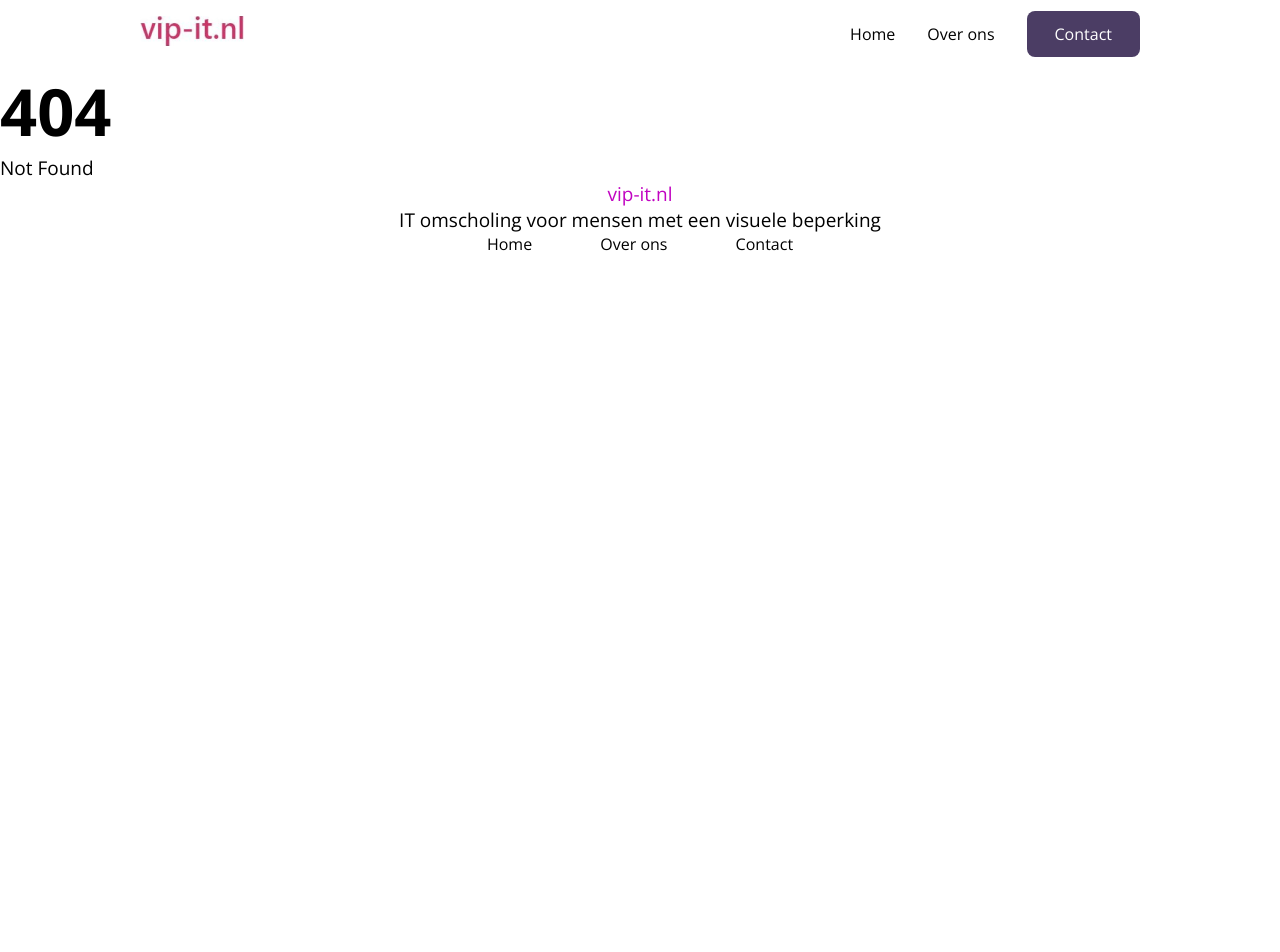
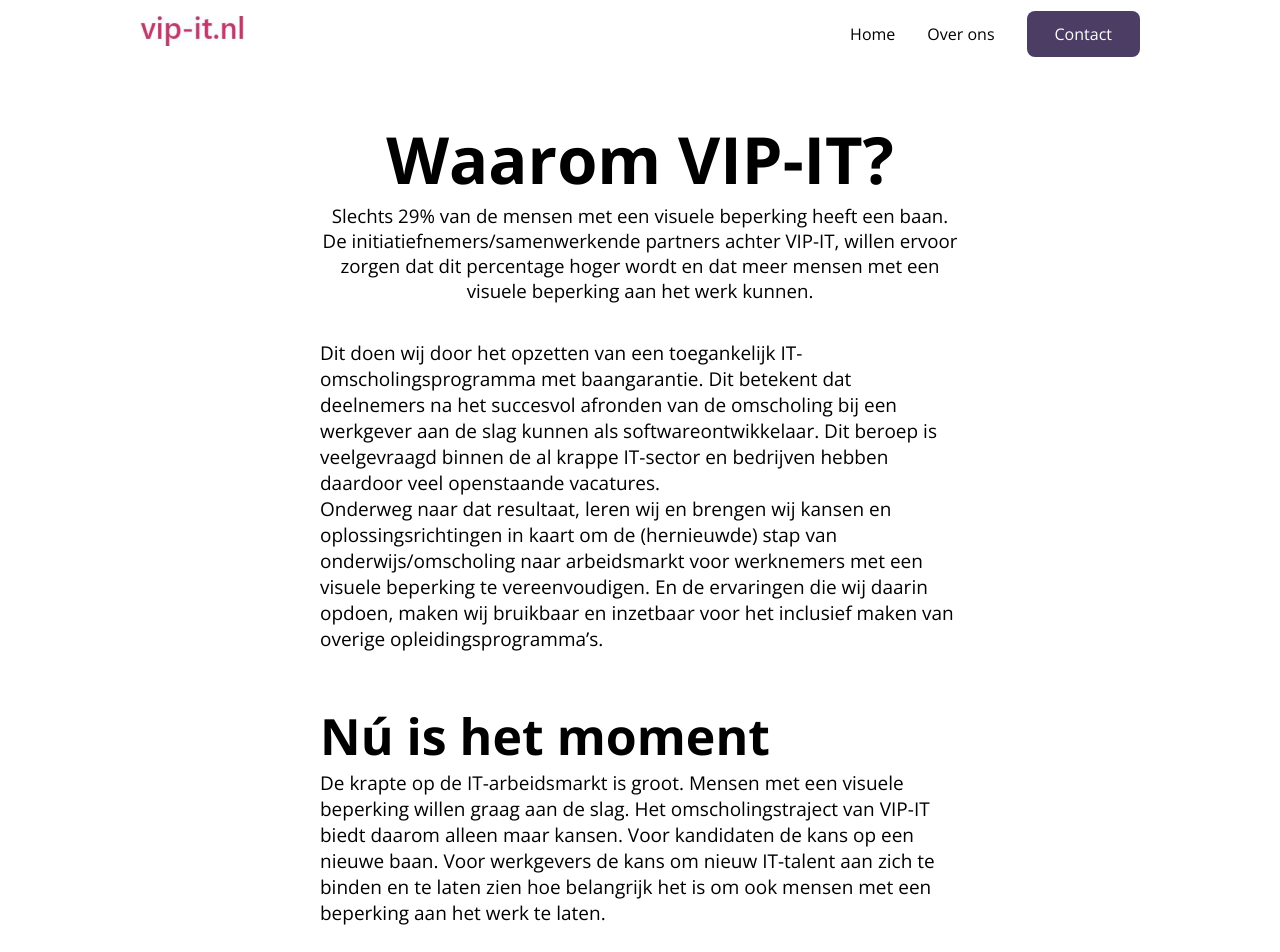
Before and after one commit to DphnZwp/vip-it, a SvelteKit app: page /over-ons in a window 1280 px wide. Before the commit this address had no page. Shown: the top 952 px of the page. Before the commit the page ends 800 px from the top, so only its background shows below. Built offline with nearby package versions, Linux system fonts and the light colour scheme.

Commit message:
Over-ons pagina

```diff
--- /dev/null
+++ b/src/routes/over-ons/+page.svelte
@@ -0,0 +1,79 @@
+<section class="informatie-sectie">
+  <h1>Waarom VIP-IT?</h1>
+  <h3>
+    Slechts 29% van de mensen met een visuele beperking heeft een baan. De
+    initiatiefnemers/samenwerkende partners achter VIP-IT, willen ervoor zorgen
+    dat dit percentage hoger wordt en dat meer mensen met een visuele beperking
+    aan het werk kunnen.
+  </h3>
+  <p>
+    Dit doen wij door het opzetten van een toegankelijk IT-omscholingsprogramma
+    met baangarantie. Dit betekent dat deelnemers na het succesvol afronden van
+    de omscholing bij een werkgever aan de slag kunnen als softwareontwikkelaar.
+    Dit beroep is veelgevraagd binnen de al krappe IT-sector en bedrijven hebben
+    daardoor veel openstaande vacatures.
+  </p>
+  <p>
+    Onderweg naar dat resultaat, leren wij en brengen wij kansen en
+    oplossingsrichtingen in kaart om de (hernieuwde) stap van
+    onderwijs/omscholing naar arbeidsmarkt voor werknemers met een visuele
+    beperking te vereenvoudigen. En de ervaringen die wij daarin opdoen, maken
+    wij bruikbaar en inzetbaar voor het inclusief maken van overige
+    opleidingsprogramma’s.
+  </p>
+  <h2>Nú is het moment</h2>
+  <p>
+    De krapte op de IT-arbeidsmarkt is groot. Mensen met een visuele beperking
+    willen graag aan de slag. Het omscholingstraject van VIP-IT biedt daarom
+    alleen maar kansen. Voor kandidaten de kans op een nieuwe baan. Voor
+    werkgevers de kans om nieuw IT-talent aan zich te binden en te laten zien
+    hoe belangrijk het is om ook mensen met een beperking aan het werk te laten.
+  </p>
+  <h2>Wat houdt het project in?</h2>
+  <p>
+    VIP-IT wil het bestaande IT-omscholingsprogramma Make IT Work toegankelijk
+    maken voor mensen die slechtziend of blind zijn. VIP staat voor Visually
+    Impaired Person, wat zoveel betekent als mensen met een visuele beperking.
+    VIP-IT bouwt voort op de ervaring, het netwerk en de succesvolle reputatie
+    van Make IT Work. We starten met het programma Software Development bij de
+    Hogeschool van Amsterdam. Na de eerste fase willen we verder opschalen naar
+    een breder en landelijk aanbod van IT-omscholing voor mensen met een
+    (visuele) beperking.
+  </p>
+  <h2>Wat is Make IT Work?</h2>
+  <p>
+    Make IT Work heeft ervoor gezorgd dat inmiddels meer dan 1000 personen zich
+    hebben laten omscholen naar een nieuwe carrière als IT-professional. Tijdens
+    het omscholingsprogramma wordt de kandidaat stap-voor-stap meegenomen
+    richting een nieuwe carrière in de IT-sector. Door het inzichtelijk maken
+    van de voorkeuren, interesses en motivatie van een kandidaat, wordt
+    duidelijk of een IT-baan bij de kandidaat past. Ook wordt de kandidaat
+    gekoppeld aan een toekomstig werkgever. Nadat de kandidaat en de werkgever
+    afspraken hebben gemaakt over de toekomstige baan, wordt de kandidaat
+    omgeschoold. Dit onderwijs wordt aangeboden door de Hogeschool van
+    Amsterdam. De omscholing duurt ongeveer 5 maanden. Na een succesvolle
+    afronding start de baan bij de werkgever.
+  </p>
+</section>
+
+<style>
+  .informatie-sectie {
+    padding: 20em;
+    padding-top: 3em;
+    padding-bottom: 6em;
+  }
+
+  h1 {
+    text-align: center;
+  }
+
+  h2 {
+    padding-top: 1em;
+  }
+
+  h3 {
+    text-align: center;
+    padding-bottom: 2em;
+    font-weight: lighter;
+  }
+</style>
```
Also changed, not shown: src/routes/+layout.svelte (+4 -4 lines).
